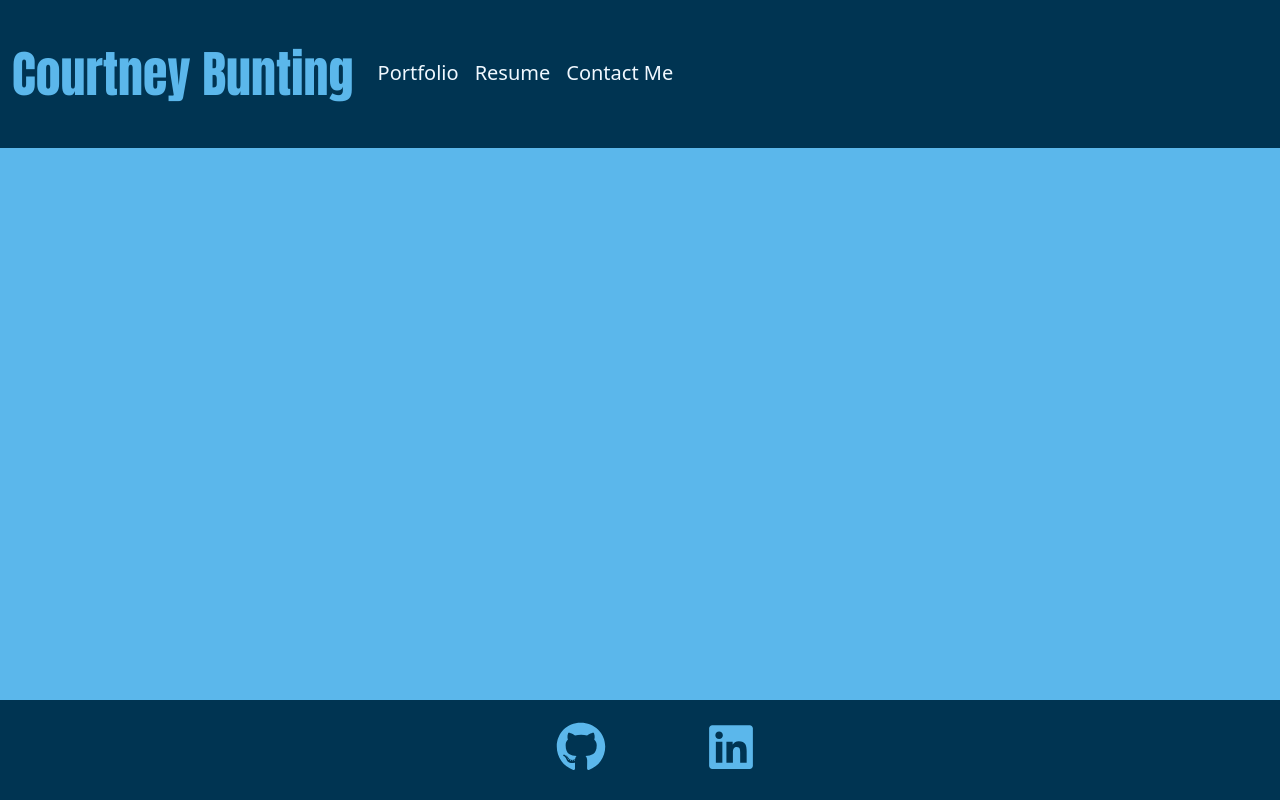
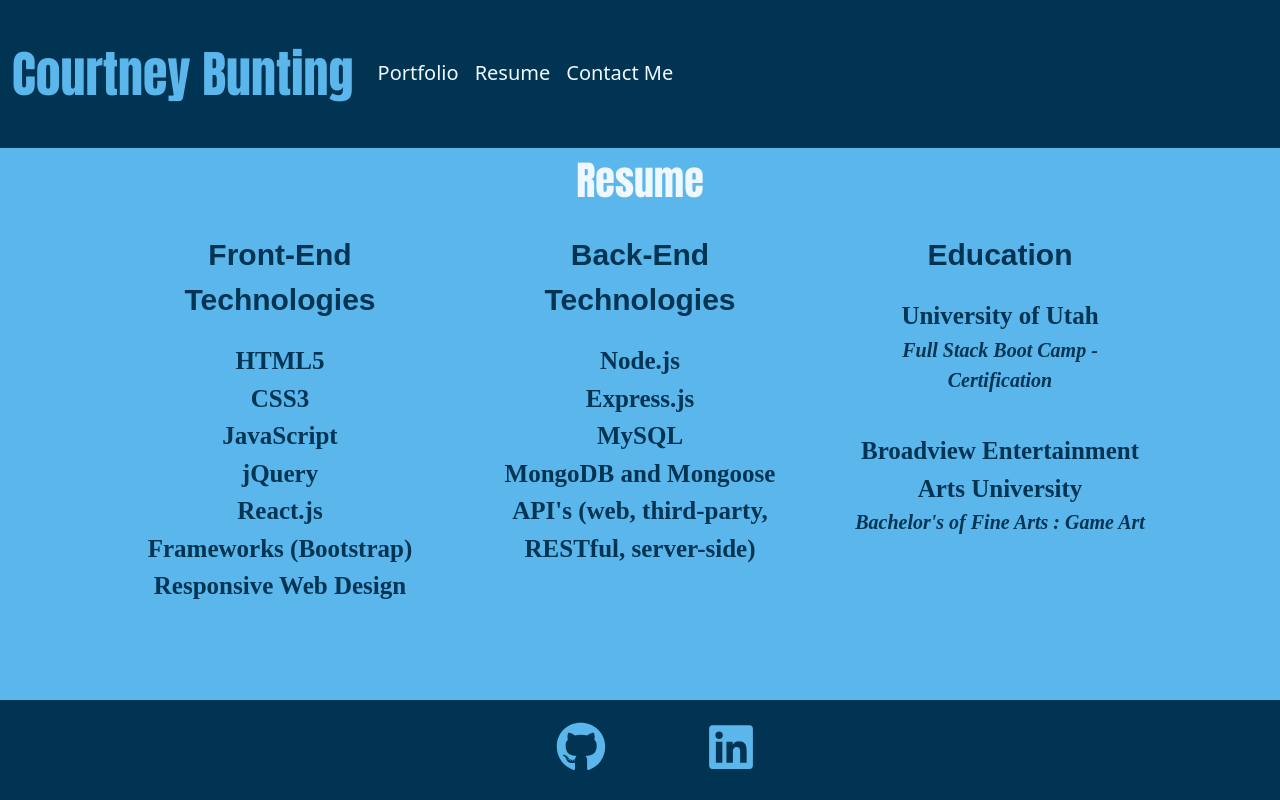
Before and after one commit to bunt88/MyReactPortfolio, a React (Create React App) app in the folder my-react-portfolio/: page /resume in a window 1280 px wide. Built offline with nearby package versions, Linux system fonts and the light colour scheme.

Commit message:
Added Resume PAge and fixed errors

```diff
--- a/my-react-portfolio/src/App.css
+++ b/my-react-portfolio/src/App.css
@@ -174,3 +174,29 @@ footer ul li {
   padding: 10px;
   color:aliceblue;
 }
+
+.resume-container {
+  text-align: center;
+  font-size: 50px;
+  font-family: Impact, Haettenschweiler, 'Arial Narrow Bold', sans-serif;
+  color: aliceblue;
+  padding: 10px;
+}
+
+.skills {
+  margin: 10px;
+  padding: 10px;
+  font-size: 30px;
+  font-weight: 600;
+  font-family: Arial, Helvetica, sans-serif;
+  color:#003452;
+
+}
+
+.skills ul {
+  font-size: 25px;
+  font-family: cursive;
+  padding: 20px;
+  color:#003452;
+  text-decoration: none;
+}
--- a/my-react-portfolio/src/Components/Portfolio/index.js
+++ b/my-react-portfolio/src/Components/Portfolio/index.js
@@ -9,6 +9,7 @@ import Row from "react-bootstrap/Row";
 import Button from "react-bootstrap/Button";
 import Card from "react-bootstrap/Card";
 import { FaGithub, FaLinkedin } from "react-icons/fa";
+import { BsMouseFill } from "react-icons/bs";
 // import Naviagation from "../components/Navbar";
 
 const Portfolio = () => {
@@ -20,15 +21,12 @@ const Portfolio = () => {
           <Card.Body className="portfolio-body">
             <Card.Title>Med Tracker App</Card.Title>
             <Card.Text></Card.Text>
-            <a href="https://github.com/bunt88" target="blank">
+            <a href="https://github.com/ciaragauntt/MedTracker" target="blank">
               <FaGithub />
             </a>
 
-            <a
-              href="https://www.linkedin.com/in/courtney-bunting-1b121451/"
-              target="blank"
-            >
-              <FaLinkedin />
+            <a href="https://ciaragauntt.github.io/MedTracker/" target="blank">
+              <BsMouseFill />
             </a>
           </Card.Body>
         </Card>
@@ -38,15 +36,15 @@ const Portfolio = () => {
           <Card.Body className="portfolio-body">
             <Card.Title>DND Right Here App</Card.Title>
             <Card.Text></Card.Text>
-            <a href="https://github.com/bunt88" target="blank">
+            <a
+              href="https://github.com/Sercanbrack/dnd-right-here"
+              target="blank"
+            >
               <FaGithub />
             </a>
 
-            <a
-              href="https://www.linkedin.com/in/courtney-bunting-1b121451/"
-              target="blank"
-            >
-              <FaLinkedin />
+            <a href="https://dnd-here.herokuapp.com/login" target="blank">
+              <BsMouseFill />
             </a>
           </Card.Body>
         </Card>
@@ -56,15 +54,12 @@ const Portfolio = () => {
           <Card.Body className="portfolio-body">
             <Card.Title>Mint</Card.Title>
             <Card.Text></Card.Text>
-            <a href="https://github.com/bunt88" target="blank">
+            <a href="https://github.com/bunt88/Mint" target="blank">
               <FaGithub />
             </a>
 
-            <a
-              href="https://www.linkedin.com/in/courtney-bunting-1b121451/"
-              target="blank"
-            >
-              <FaLinkedin />
+            <a href="https://github.com/bunt88" target="blank">
+              <BsMouseFill />
             </a>
           </Card.Body>
         </Card>
@@ -78,11 +73,8 @@ const Portfolio = () => {
               <FaGithub />
             </a>
 
-            <a
-              href="https://www.linkedin.com/in/courtney-bunting-1b121451/"
-              target="blank"
-            >
-              <FaLinkedin />
+            <a href="https://github.com/bunt88" target="blank">
+              <BsMouseFill />
             </a>
           </Card.Body>
         </Card>
@@ -96,11 +88,8 @@ const Portfolio = () => {
               <FaGithub />
             </a>
 
-            <a
-              href="https://www.linkedin.com/in/courtney-bunting-1b121451/"
-              target="blank"
-            >
-              <FaLinkedin />
+            <a href="https://github.com/bunt88" target="blank">
+              <BsMouseFill />
             </a>
           </Card.Body>
         </Card>
@@ -114,11 +103,8 @@ const Portfolio = () => {
               <FaGithub />
             </a>
 
-            <a
-              href="https://www.linkedin.com/in/courtney-bunting-1b121451/"
-              target="blank"
-            >
-              <FaLinkedin />
+            <a href="https://github.com/bunt88" target="blank">
+              <BsMouseFill />
             </a>
           </Card.Body>
         </Card>
--- a/my-react-portfolio/src/Components/Resume/index.js
+++ b/my-react-portfolio/src/Components/Resume/index.js
@@ -1,10 +1,56 @@
 import React from "react";
+import Container from "react-bootstrap/Container";
+import Row from "react-bootstrap/Row";
+import Col from "react-bootstrap/Col";
 
 function Resume() {
   return (
-    <section>
-      <h1></h1>
-    </section>
+    <Container className="resume-container">
+      <Row>
+        <h1>Resume</h1>
+      </Row>
+
+      <Row className="skills">
+        <Col>
+          Front-End Technologies
+          <ul>
+            <li>HTML5</li>
+            <li>CSS3</li>
+            <li>JavaScript</li>
+            <li>jQuery</li>
+            <li>React.js</li>
+            <li>Frameworks (Bootstrap)</li>
+            <li>Responsive Web Design</li>
+          </ul>
+        </Col>
+        <Col>
+          Back-End Technologies
+          <ul>
+            <li>Node.js</li>
+            <li>Express.js</li>
+            <li>MySQL</li>
+            <li>MongoDB and Mongoose</li>
+            <li>API's (web, third-party, RESTful, server-side)</li>
+          </ul>
+        </Col>
+        <Col>
+          Education
+          <ul>
+            <li>University of Utah</li>
+            <li style={{ fontSize: "20px", fontStyle: "italic" }}>
+              Full Stack Boot Camp - Certification
+            </li>
+            <li>
+              <br></br>
+            </li>
+            <li>Broadview Entertainment Arts University</li>
+            <li style={{ fontSize: "20px", fontStyle: "italic" }}>
+              Bachelor's of Fine Arts : Game Art
+            </li>
+          </ul>
+        </Col>
+      </Row>
+    </Container>
   );
 }
 
```
